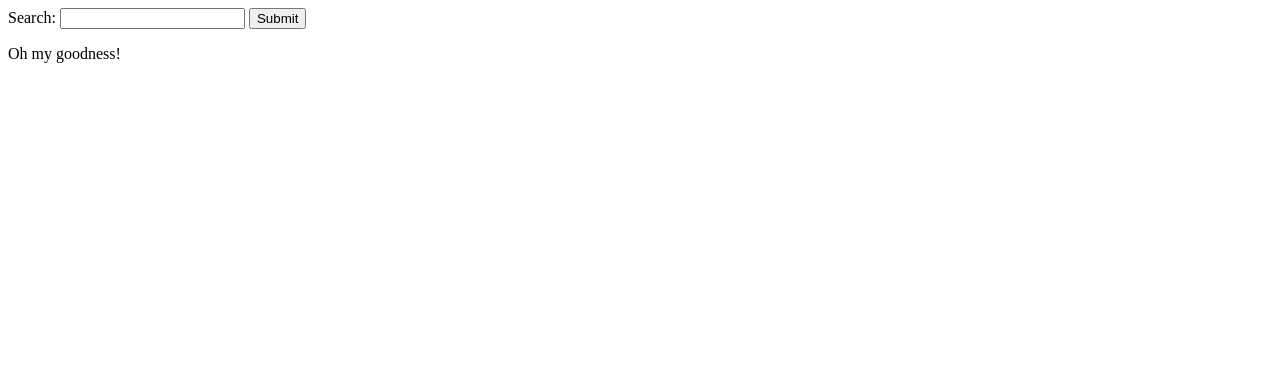
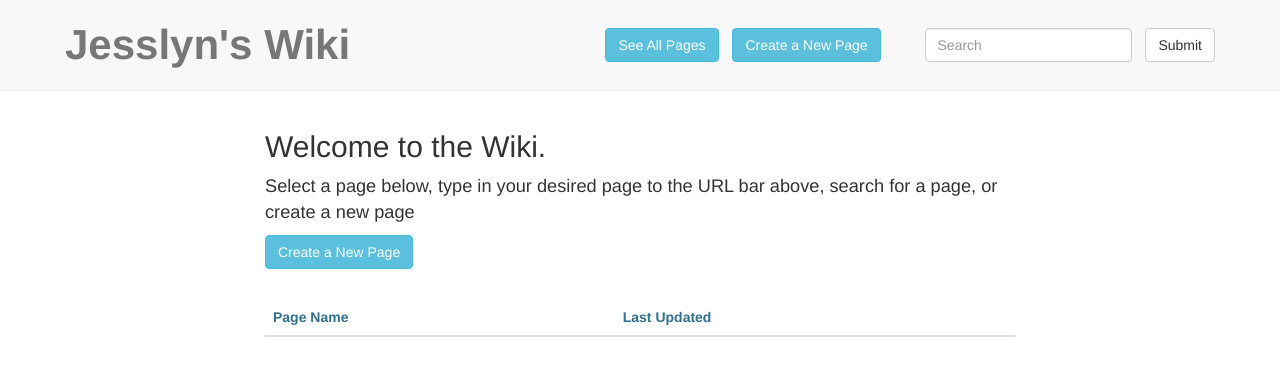
Before and after one commit to Pumala/wiki, a Flask app: page / in a window 1280 px wide. Shown: the top 376 px of the page. Run offline with Flask 2, Linux system fonts and the light colour scheme; data that the repository does not hold is empty; some libraries are stand-ins or nearby versions.

Commit message:
Started styling site after paired-programming finished

```diff
--- a/server.py
+++ b/server.py
@@ -10,14 +10,16 @@ db = pg.DB(dbname='wiki_db')
 
 @app.route('/')
 def render_homepage():
+    pages = db.query("select p.pagename, max(c.timestamp) from pages as p, content as c where p.id=c.pageid group by p.pagename").namedresult()
     return render_template(
         'homepage.html',
-        title='Homepage'
+        title="Jesslyn's Wiki",
+        pages = pages
     )
 
 @app.route('/<page_name>')
 def render_placeholder(page_name):
-    query = db.query("select pages.id, pages.pagename, content.content, content.timestamp from pages,content where content.pageid = pages.id and pages.pagename = '%s' order by content.timestamp desc limit 1" % page_name)
+    query = db.query("select pages.id, pages.pagename, content.content, content.timestamp as ts from pages,content where content.pageid = pages.id and pages.pagename = '%s' order by content.timestamp desc limit 1" % page_name)
     results = query.namedresult()
     # print "Query: %r" % query
     is_available = False
@@ -38,11 +40,12 @@ def render_placeholder(page_name):
             }
         )
 
-        wiki_page = db.query("select pages.id, pages.pagename, content.pageid, content.content, content.timestamp from pages, content where pages.id = content.pageid and pages.pagename = '%s'" % page_name).namedresult()[0]
+        wiki_page = db.query("select pages.id, pages.pagename, content.pageid, content.content, content.timestamp as ts from pages, content where pages.id = content.pageid and pages.pagename = '%s'" % page_name).namedresult()[0]
     else:
         wiki_page = results[0]
     # if page_name in db.('wiki',)
     # db.insert('wiki', pagename=page_name,content="")
+    timestamp = wiki_page.ts
     content = markdown.markdown(wiki_linkify(wiki_page.content))
     return render_template(
         'placeholder.html',
@@ -51,23 +54,26 @@ def render_placeholder(page_name):
         wiki_linkify = wiki_linkify,
         content = content,
         markdown = markdown,
-        wiki_page = wiki_page
+        wiki_page = wiki_page,
+        timestamp = timestamp
     )
 
 @app.route('/<page_name>/edit')
 def render_pageEdit(page_name):
     # query = db.query("select * from pages where pagename = '%s'" % page_name)
-    query = db.query("select pages.id, pages.pagename, content.content as content_info, content.timestamp from pages,content where content.pageid = pages.id and pages.pagename = '%s' order by content.timestamp desc limit 1" % page_name)
+    query = db.query("select pages.id, pages.pagename, content.content as content_info, content.timestamp as ts from pages,content where content.pageid = pages.id and pages.pagename = '%s' order by content.timestamp desc limit 1" % page_name)
     wiki_page = query.namedresult()[0]
+    print wiki_page
     content = wiki_page.content_info
-    print "CONTENT: %r" % content
+    timestamp = wiki_page.ts
     return render_template(
         'page_edit.html',
         page_name = page_name,
         content = content,
         wiki_linkify = wiki_linkify,
         markdown = markdown,
-        wiki_page = wiki_page
+        wiki_page = wiki_page,
+        timestamp = timestamp
     )
 
 @app.route('/<page_name>/hist')
--- /dev/null
+++ b/static/css/style.css
@@ -0,0 +1,34 @@
+.topbar{
+  padding: 20px 50px 20px 50px;
+}
+
+.navbar-brand {
+  font-size: 3em;
+  font-weight: bold;
+}
+
+.maincontent {
+  margin-top: 110px;
+}
+
+.maincontent .contentrow {
+  display: flex;
+  justify-content: center;
+}
+
+.maincontent p {
+  font-size: 1.3em;
+}
+
+.entries {
+  margin-top: 30px;
+}
+
+.maincontent table tbody tr td a {
+  text-decoration: none;
+}
+
+.pagetitle {
+  font-weight: bold;
+  font-size: 3em !important;
+}
--- a/templates/homepage.html
+++ b/templates/homepage.html
@@ -3,17 +3,69 @@
   <head>
     <meta charset="utf-8">
     <title>{{title}}</title>
+
+    <!-- Bootstrap CSS-->
+    <link rel="stylesheet" href="http://maxcdn.bootstrapcdn.com/bootstrap/3.3.7/css/bootstrap.min.css">
+    <link rel="stylesheet" href="https://maxcdn.bootstrapcdn.com/bootswatch/3.3.7/lumen/bootstrap.min.css">
+
+    <!-- Custom CSS -->
+    <link rel="stylesheet" href="static/css/style.css" media="screen" title="no title">
+
   </head>
   <body>
-    <form action="/search" method="post">
-      <label for="search">Search: </label>
-      <input type="text" name="search">
-      <button type="submit">Submit</button>
-    </form>
-    {% block body %}
-      <p>
-        Oh my goodness!
-      </p>
-    {% endblock %}
+    <nav class="navbar navbar-default navbar-fixed-top topbar">
+      <div class="container-fluid">
+        <div class="navbar-header">
+          <button type="button" class="navbar-toggle collapsed" data-toggle="collapse" data-target="#bs-example-navbar-collapse-1">
+            <span class="sr-only">Toggle navigation</span>
+            <span class="icon-bar"></span>
+            <span class="icon-bar"></span>
+            <span class="icon-bar"></span>
+          </button>
+          <a class="navbar-brand" href="/">Jesslyn's Wiki</a>
+        </div>
+
+        <div class="collapse navbar-collapse" id="bs-example-navbar-collapse-1">
+          <form class="navbar-form navbar-right" role="search" action="/search" method="post">
+            <a style="margin-right: 10px;" href="/"><button class="btn btn-info" type="button" name="button">See All Pages</button></a>
+            <a style="margin-right: 40px;" href="/"><button class="btn btn-info" type="button" name="button">Create a New Page</button></a>
+            <div style="margin-right: 10px;" class="form-group">
+              <input type="text" class="form-control" placeholder="Search" name="search">
+            </div>
+            <button type="submit" class="btn btn-default">Submit</button>
+          </form>
+        </div>
+      </div>
+    </nav>
+
+    <div class="container maincontent">
+      <div class="row contentrow">
+        <div class="col-md-8">
+          {% block body %}
+            <h2>Welcome to the Wiki.</h2>
+            <p>
+              Select a page below, type in your desired page to the URL bar above, search for a page, or create a new page
+            </p>
+            <a href="#"><button class="btn btn-info" type="button" name="button">Create a New Page</button></a>
+            <table class="table table-striped entries">
+              <thead>
+                <tr>
+                  <th class="text-info">Page Name</th>
+                  <th class="text-info">Last Updated</th>
+                </tr>
+              </thead>
+              <tbody>
+                {% for page in pages %}
+                <tr>
+                  <td><a class="text-warning" href="/{{page.pagename}}">{{page.pagename}}</a></td>
+                  <td>{{page.max}}</td>
+                </tr>
+                {% endfor %}
+              </tbody>
+            </table>
+          {% endblock %}
+        </div>
+      </div>
+    </div>
   </body>
 </html>
```
Also changed, not shown: templates/page_edit.html (+3 -8 lines), templates/placeholder.html (+13 -15 lines), 1 other file.
